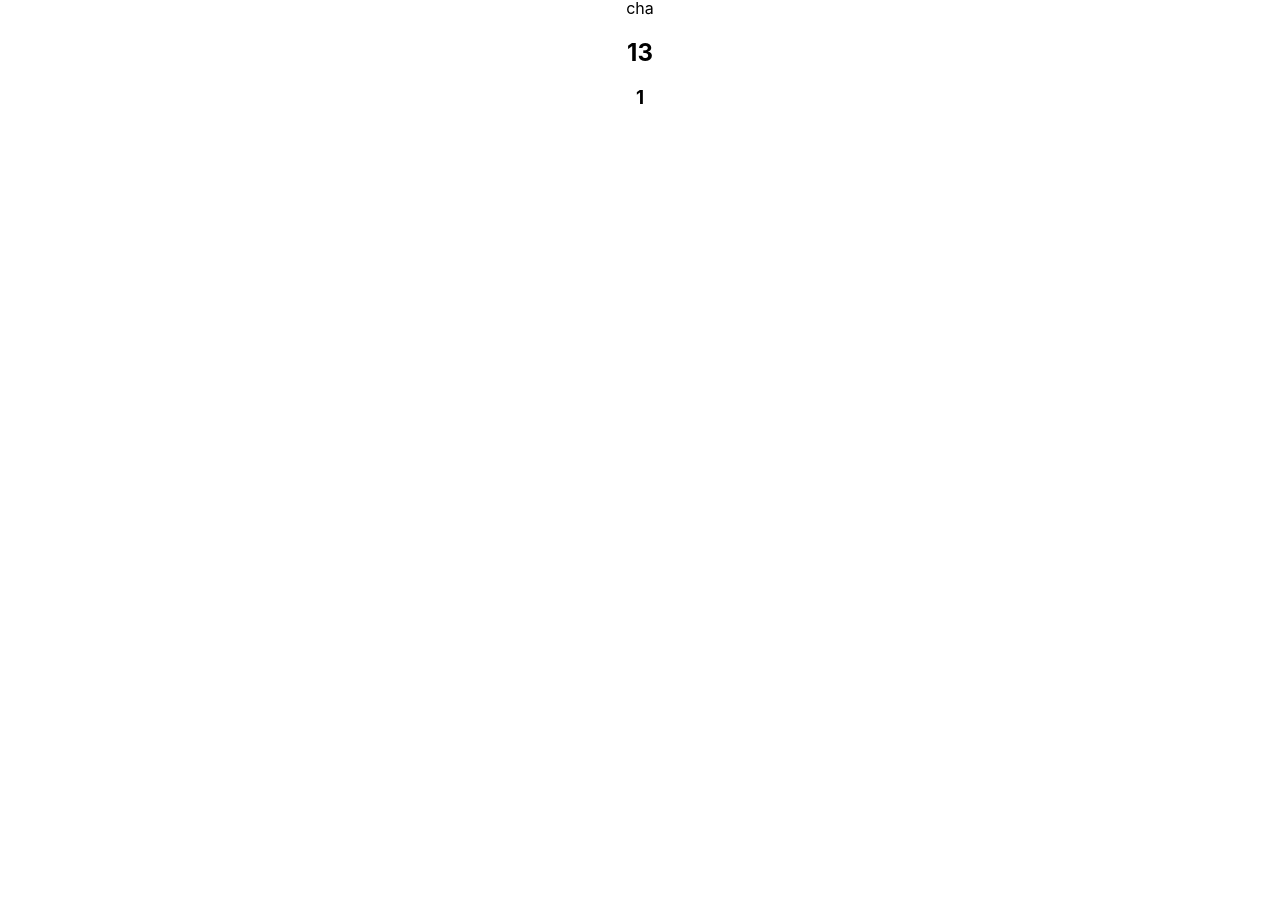
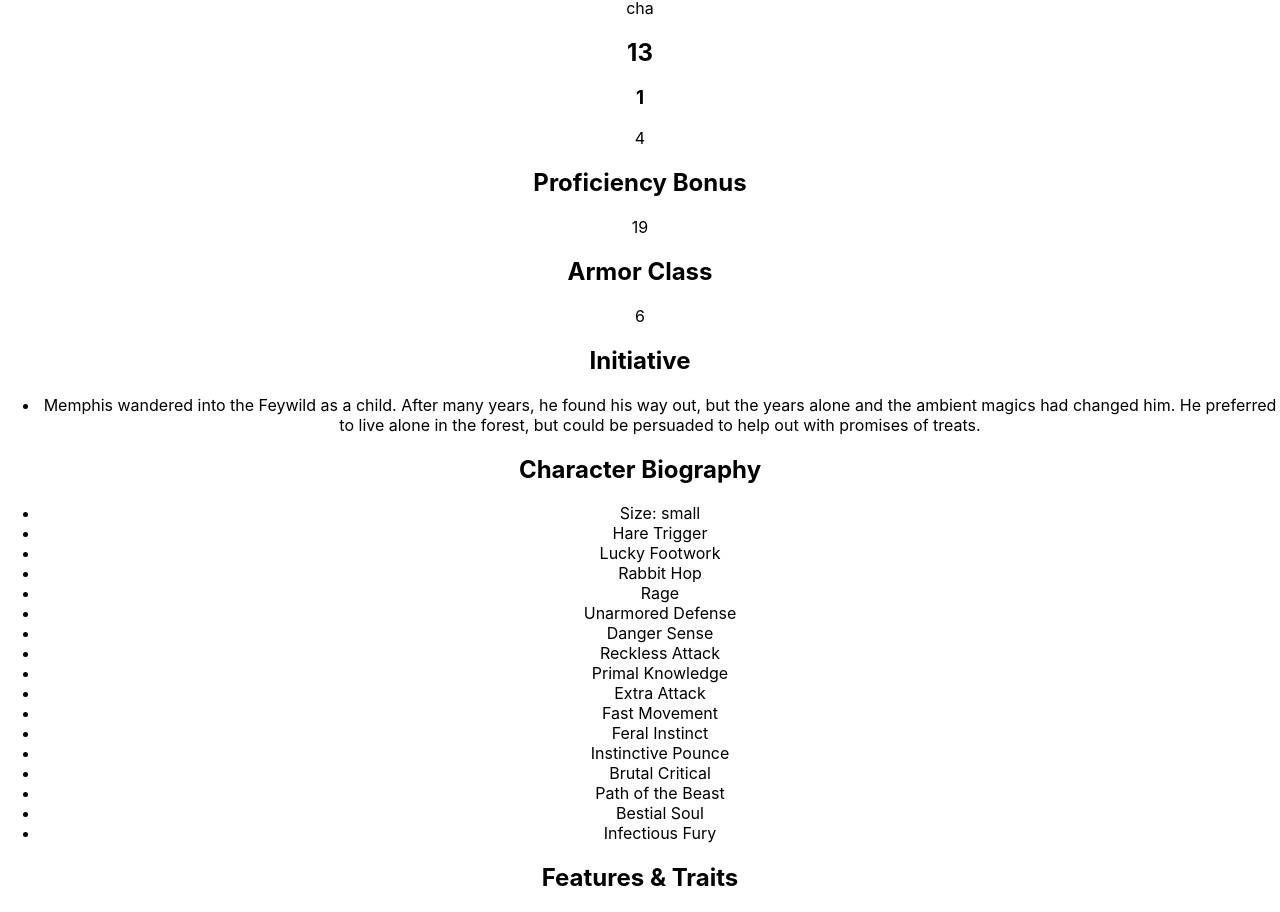
Before and after one commit to SamSvetlik/charSheets, a React (Create React App) app: page / in a window 1280 px wide. Shown: the part 692-1604 px from the top of the page. Before the commit the page ends 820 px from the top, so only its background shows below. Built offline with nearby package versions, Linux system fonts and the light colour scheme.

Commit message:
chore: created reusable components for single-number areas and lists of text on the character sheet

```diff
--- a/src/App.js
+++ b/src/App.js
@@ -2,6 +2,8 @@ import './App.css';
 import React, {useState} from 'react';
 import Dropdown from "./components/Dropdown"
 import Stats from './components/Stats';
+import NumberComponent from './components/NumberComponent';
+import TextComponent from './components/TextComponent';
 
 const memphis = {
   "name": "MEMPHIS",
@@ -21,9 +23,10 @@ const memphis = {
       "wis": 7,
       "cha": 13
   },
+  "proficiencyBonus": 4,
   "throws": ["STR", "CON"],
   "skills": ["Animal Handling", "Athletics", "Deception", "Indimidation", "Nature", "Perception", "Survival"],
-  "bio": "Memphis wandered into the Feywild as a child. After many years, he found his way out, but the years alone and the ambient magics had changed him. He preferred to live alone in the forest, but could be persuaded to help out with promises of treats.",
+  "bio": ["Memphis wandered into the Feywild as a child. After many years, he found his way out, but the years alone and the ambient magics had changed him. He preferred to live alone in the forest, but could be persuaded to help out with promises of treats."],
   "maxHP": 125,
   "AC": 19,
   "initiative": 6,
@@ -79,7 +82,11 @@ function App() {
     <div className="App">
       <Dropdown />
       <Stats stats={char.stats}/>
-
+      <NumberComponent num={char.proficiencyBonus} str="Proficiency Bonus" />
+      <NumberComponent num={char.AC} str="Armor Class" />
+      <NumberComponent num={char.initiative} str="Initiative" />
+      <TextComponent arr={char.bio} str="Character Biography" />
+      <TextComponent arr={char.features} str="Features & Traits" />
     </div>
   );
 }
--- /dev/null
+++ b/src/components/NumberComponent.js
@@ -0,0 +1,13 @@
+
+export default function NumberComponent(props){
+    // There are a few boxes on the character sheet that display only a number and a bit of text.
+    // This component is used for Proficiency Bonus, Armor Class, Initiative, Speed, Current and Temporary HP, Hit Dice, and Passive Perception.
+    // You should pass it two props: The number, and a string to be rendered near it.
+    // Styling will be done later through classnames.
+    return (
+        <div>
+            <p>{props.num}</p>
+            <h2>{props.str}</h2>
+        </div>
+    )
+}
--- /dev/null
+++ b/src/components/TextComponent.js
@@ -0,0 +1,10 @@
+
+
+export default function TextComponent(props){
+    return (
+        <div>
+            <ul>{props.arr.map((element, index)=> {return <li key={index}>{element}</li>})}</ul>
+            <h2>{props.str}</h2>
+        </div>
+    )
+}
```
Also changed, not shown: src/components/Skill.js (added, +12 -0 lines).
